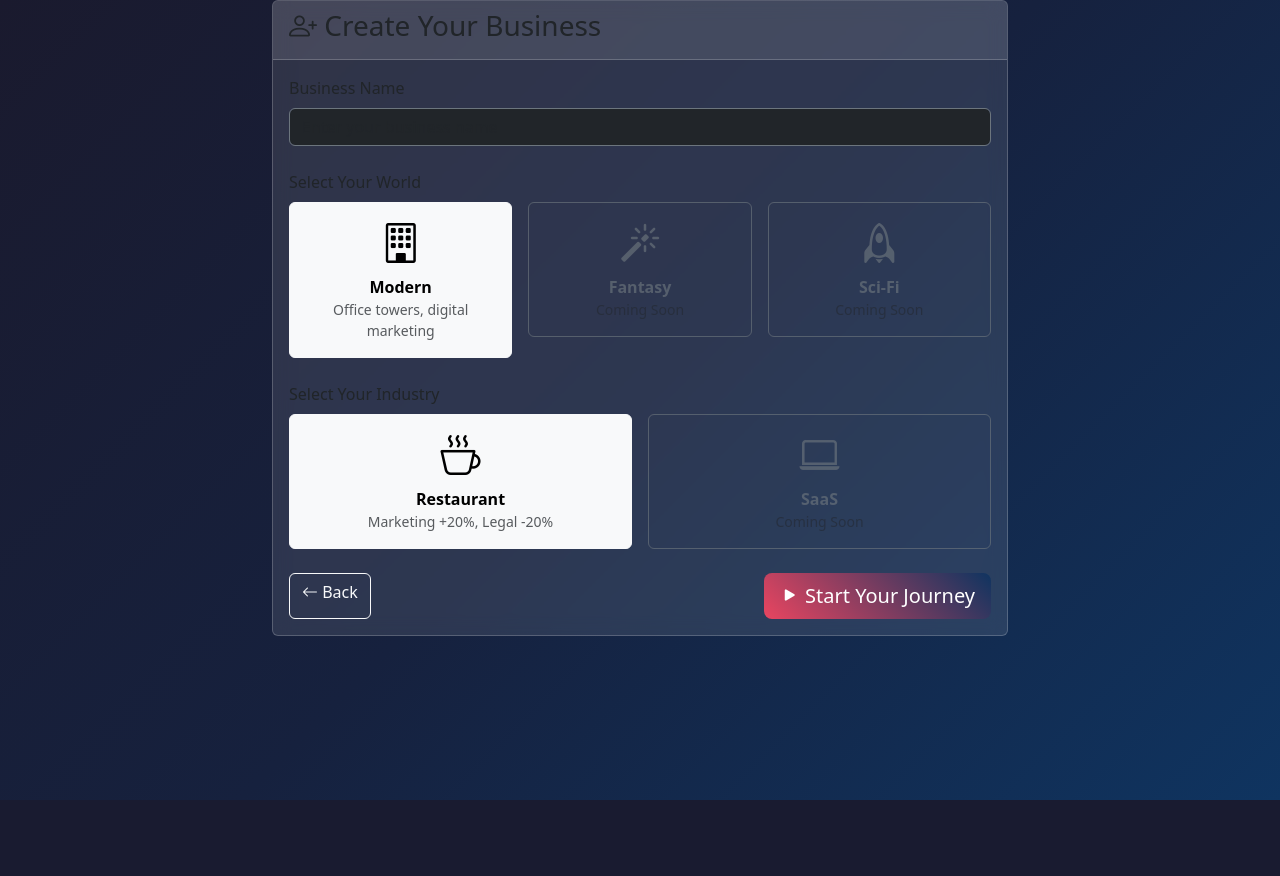
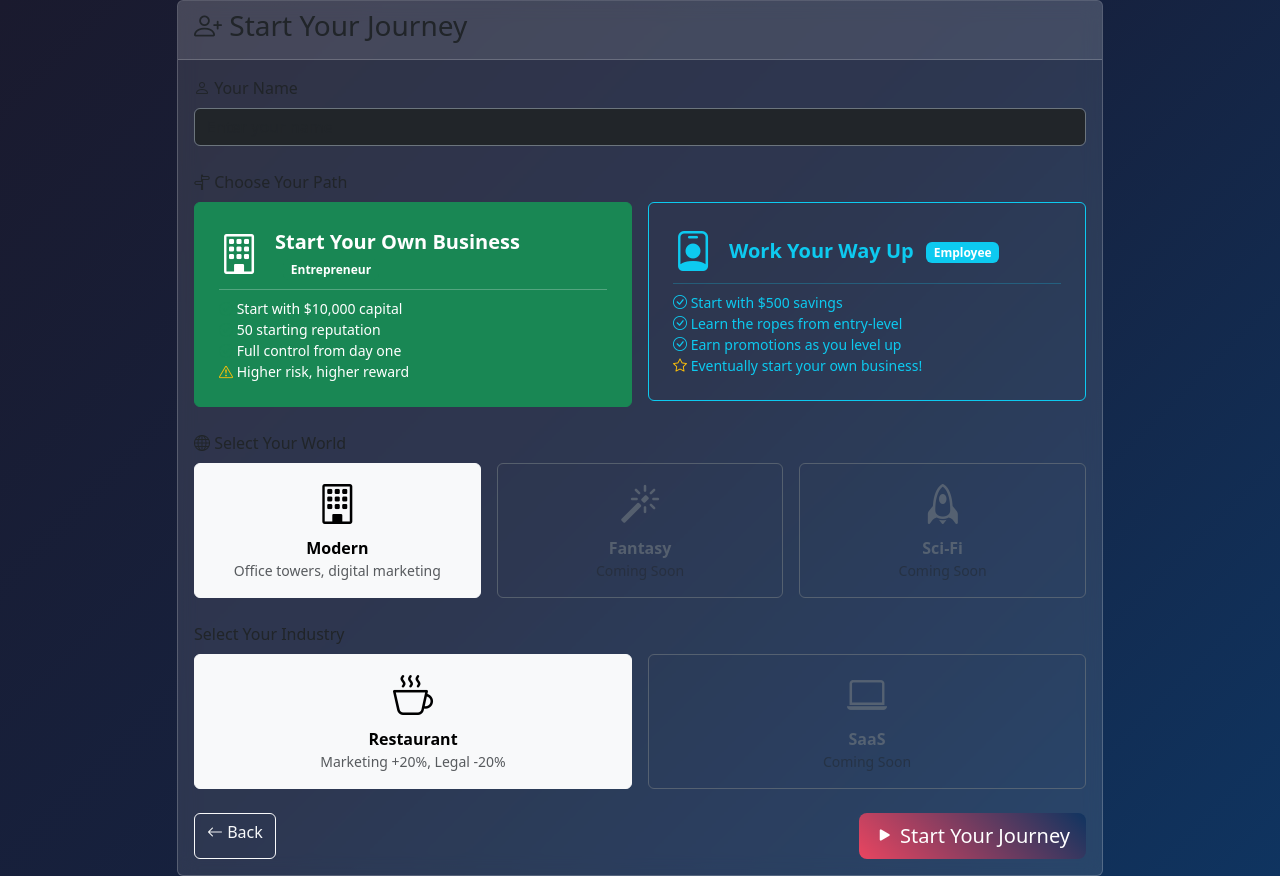
Before and after one commit to ikohnx/Tycoon-RPG, a Flask app: page /new_game in a window 1280 px wide. Before the commit the page ends 800 px from the top, so only its background shows below. Run offline with Flask 3, Linux system fonts and the light colour scheme; parts of the project's set-up code (start-up, migrations or seed data) failed here and were passed over; some libraries are stand-ins or nearby versions.

Commit message:
Add a dual career path system for players to choose their starting journey
Implement a new system allowing players to choose between an 'Entrepreneur' or 'Employee' career path from game start, with distinct starting conditions and progression mechanics. Includes database schema updates, game engine logic for path selection and job title assignment, and UI elements for displaying career choice and progress in the hub and new game screens.

Replit-Commit-Author: Agent
Replit-Commit-Session-Id: 4b043af2-5487-4303-a72f-b2a293276437
Replit-Commit-Checkpoint-Type: full_checkpoint
Replit-Commit-Event-Id: b6fd935e-0789-443f-b181-9e118c79017c
Replit-Commit-Screenshot-Url: https://storage.googleapis.com/screenshot-production-us-central1/18ed8a21-f530-41ed-9cf7-8e99185501dc/4b043af2-5487-4303-a72f-b2a293276437/pO2fh6m
Replit-Helium-Checkpoint-Created: true

```diff
--- a/app.py
+++ b/app.py
@@ -31,8 +31,9 @@ def new_game():
             name = 'Entrepreneur'
         world = request.form.get('world', 'Modern')
         industry = request.form.get('industry', 'Restaurant')
+        career_path = request.form.get('career_path', 'entrepreneur')
 
-        player = engine.create_new_player(name, world, industry)
+        player = engine.create_new_player(name, world, industry, career_path)
         session['player_id'] = player.player_id
 
         return redirect(url_for('hub'))
--- a/src/game_engine.py
+++ b/src/game_engine.py
@@ -20,6 +20,33 @@ from src.leveling import (
 )
 
 
+JOB_TITLES = {
+    'Restaurant': {
+        1: 'Dishwasher',
+        2: 'Line Cook',
+        3: 'Sous Chef',
+        4: 'Head Chef',
+        5: 'Kitchen Manager',
+        6: 'Assistant General Manager',
+        7: 'General Manager',
+        8: 'Regional Manager',
+        9: 'Director of Operations',
+        10: 'VP of Operations'
+    },
+    'SaaS': {
+        1: 'Customer Support Rep',
+        2: 'Technical Support Specialist',
+        3: 'Account Manager',
+        4: 'Sales Representative',
+        5: 'Senior Sales Rep',
+        6: 'Sales Manager',
+        7: 'Director of Sales',
+        8: 'VP of Sales',
+        9: 'Chief Revenue Officer',
+        10: 'CEO'
+    }
+}
+
 class Player:
     """Represents a player in the game."""
 
@@ -28,6 +55,9 @@ class Player:
         self.name = ""
         self.world = "Modern"
         self.industry = "Restaurant"
+        self.career_path = "entrepreneur"
+        self.job_title = None
+        self.job_level = 1
         self.cash = 10000.0
         self.reputation = 50
         self.current_month = 1
@@ -55,6 +85,9 @@ class Player:
             self.name = profile['player_name']
             self.world = profile['chosen_world']
             self.industry = profile['chosen_industry']
+            self.career_path = profile.get('career_path', 'entrepreneur')
+            self.job_title = profile.get('job_title')
+            self.job_level = profile.get('job_level', 1)
             self.cash = float(profile['total_cash'])
             self.reputation = profile['business_reputation']
             self.current_month = profile['current_month']
@@ -104,9 +137,11 @@ class Player:
 
         cur.execute("""
             UPDATE player_profiles
-            SET total_cash = %s, business_reputation = %s, current_month = %s, last_played = CURRENT_TIMESTAMP
+            SET total_cash = %s, business_reputation = %s, current_month = %s,
+                career_path = %s, job_title = %s, job_level = %s, last_played = CURRENT_TIMESTAMP
             WHERE player_id = %s
-        """, (self.cash, self.reputation, self.current_month, self.player_id))
+        """, (self.cash, self.reputation, self.current_month,
+              self.career_path, self.job_title, self.job_level, self.player_id))
 
         for discipline, progress in self.discipline_progress.items():
             cur.execute("""
@@ -140,16 +175,27 @@ class GameEngine:
         self.current_player = None
         self.available_scenarios = []
 
-    def create_new_player(self, name: str, world: str = "Modern", industry: str = "Restaurant") -> Player:
+    def create_new_player(self, name: str, world: str = "Modern", industry: str = "Restaurant", career_path: str = "entrepreneur") -> Player:
         """Create a new player and initialize their progress."""
         conn = get_connection()
         cur = conn.cursor()
 
+        if career_path == "employee":
+            starting_cash = 500.0
+            starting_reputation = 25
+            job_title = JOB_TITLES.get(industry, JOB_TITLES['Restaurant']).get(1, 'Entry Level')
+            job_level = 1
+        else:
+            starting_cash = 10000.0
+            starting_reputation = 50
+            job_title = None
+            job_level = 0
+
         cur.execute("""
-            INSERT INTO player_profiles (player_name, chosen_world, chosen_industry)
-            VALUES (%s, %s, %s)
+            INSERT INTO player_profiles (player_name, chosen_world, chosen_industry, career_path, job_title, job_level, total_cash, business_reputation)
+            VALUES (%s, %s, %s, %s, %s, %s, %s, %s)
             RETURNING player_id
-        """, (name, world, industry))
+        """, (name, world, industry, career_path, job_title, job_level, starting_cash, starting_reputation))
 
         player_id = cur.fetchone()['player_id']
 
@@ -171,6 +217,11 @@ class GameEngine:
         player = Player(player_id)
         player.name = name
         player.world = world
+        player.career_path = career_path
+        player.job_title = job_title
+        player.job_level = job_level
+        player.cash = starting_cash
+        player.reputation = starting_reputation
         player.industry = industry
         player.discipline_progress = {d: {'level': 1, 'exp': 0, 'total_exp': 0} for d in DISCIPLINES}
         player.stats = {'charisma': 5, 'intelligence': 5, 'luck': 5, 'negotiation': 5, 'stat_points': 3}
@@ -307,6 +358,19 @@ class GameEngine:
         self.current_player.cash += cash_change
         self.current_player.reputation = max(0, min(100, self.current_player.reputation + reputation_change))
 
+        promotion = None
+        if self.current_player.career_path == 'employee' and leveled_up:
+            if new_level > self.current_player.job_level:
+                self.current_player.job_level = new_level
+                job_titles = JOB_TITLES.get(self.current_player.industry, JOB_TITLES['Restaurant'])
+                new_title = job_titles.get(new_level, job_titles.get(10, 'Senior Executive'))
+                self.current_player.job_title = new_title
+                promotion = {
+                    'old_level': old_level,
+                    'new_level': new_level,
+                    'new_title': new_title
+                }
+
         conn = get_connection()
         cur = conn.cursor()
         cur.execute("""
@@ -331,7 +395,8 @@ class GameEngine:
             "old_level": old_level,
             "new_level": new_level,
             "discipline": discipline,
-            "new_total_exp": new_exp
+            "new_total_exp": new_exp,
+            "promotion": promotion
         }
 
     def get_player_stats(self) -> dict:
@@ -344,6 +409,9 @@ class GameEngine:
             "name": p.name,
             "world": p.world,
             "industry": p.industry,
+            "career_path": p.career_path,
+            "job_title": p.job_title,
+            "job_level": p.job_level,
             "cash": p.cash,
             "reputation": p.reputation,
             "month": p.current_month,
--- a/templates/new_game.html
+++ b/templates/new_game.html
@@ -4,21 +4,67 @@
 
 {% block content %}
 <div class="row justify-content-center">
-    <div class="col-md-8">
+    <div class="col-md-10">
         <div class="card">
             <div class="card-header">
-                <h3><i class="bi bi-person-plus"></i> Create Your Business</h3>
+                <h3><i class="bi bi-person-plus"></i> Start Your Journey</h3>
             </div>
             <div class="card-body">
                 <form method="POST">
+                    <input type="hidden" name="csrf_token" value="{{ csrf_token() }}">
+
                     <div class="mb-4">
-                        <label class="form-label">Business Name</label>
+                        <label class="form-label"><i class="bi bi-person"></i> Your Name</label>
                         <input type="text" name="name" class="form-control bg-dark text-light border-secondary"
-                               placeholder="Enter your business name" maxlength="50">
+                               placeholder="Enter your name" maxlength="50">
                     </div>
 
                     <div class="mb-4">
-                        <label class="form-label">Select Your World</label>
+                        <label class="form-label"><i class="bi bi-signpost-split"></i> Choose Your Path</label>
+                        <div class="row g-3">
+                            <div class="col-md-6">
+                                <input type="radio" class="btn-check" name="career_path" value="entrepreneur" id="path-entrepreneur" checked>
+                                <label class="btn btn-outline-success w-100 p-4 text-start" for="path-entrepreneur">
+                                    <div class="d-flex align-items-center mb-2">
+                                        <i class="bi bi-building display-6 me-3"></i>
+                                        <div>
+                                            <strong class="fs-5">Start Your Own Business</strong>
+                                            <span class="badge bg-success ms-2">Entrepreneur</span>
+                                        </div>
+                                    </div>
+                                    <hr class="my-2">
+                                    <ul class="list-unstyled mb-0 small">
+                                        <li><i class="bi bi-check-circle text-success"></i> Start with $10,000 capital</li>
+                                        <li><i class="bi bi-check-circle text-success"></i> 50 starting reputation</li>
+                                        <li><i class="bi bi-check-circle text-success"></i> Full control from day one</li>
+                                        <li><i class="bi bi-exclamation-triangle text-warning"></i> Higher risk, higher reward</li>
+                                    </ul>
+                                </label>
+                            </div>
+                            <div class="col-md-6">
+                                <input type="radio" class="btn-check" name="career_path" value="employee" id="path-employee">
+                                <label class="btn btn-outline-info w-100 p-4 text-start" for="path-employee">
+                                    <div class="d-flex align-items-center mb-2">
+                                        <i class="bi bi-person-badge display-6 me-3"></i>
+                                        <div>
+                                            <strong class="fs-5">Work Your Way Up</strong>
+                                            <span class="badge bg-info ms-2">Employee</span>
+                                        </div>
+                                    </div>
+                                    <hr class="my-2">
+                                    <ul class="list-unstyled mb-0 small">
+                                        <li><i class="bi bi-check-circle text-info"></i> Start with $500 savings</li>
+                                        <li><i class="bi bi-check-circle text-info"></i> Learn the ropes from entry-level</li>
+                                        <li><i class="bi bi-check-circle text-info"></i> Earn promotions as you level up</li>
+                                        <li><i class="bi bi-star text-warning"></i> Eventually start your own business!</li>
+                                    </ul>
+                                </label>
+                            </div>
+                        </div>
+                    </div>
+
+                    <div class="mb-4">
+                        <label class="form-label"><i class="bi bi-globe"></i> Select Your World</label>
                         <div class="row g-3">
                             <div class="col-md-4">
                                 <input type="radio" class="btn-check" name="world" value="Modern" id="world-modern" checked>
```
Also changed, not shown: replit.md (+2 -0 lines), src/database.py (+18 -0 lines), templates/hub.html (+24 -0 lines), templates/result.html (+12 -0 lines).
